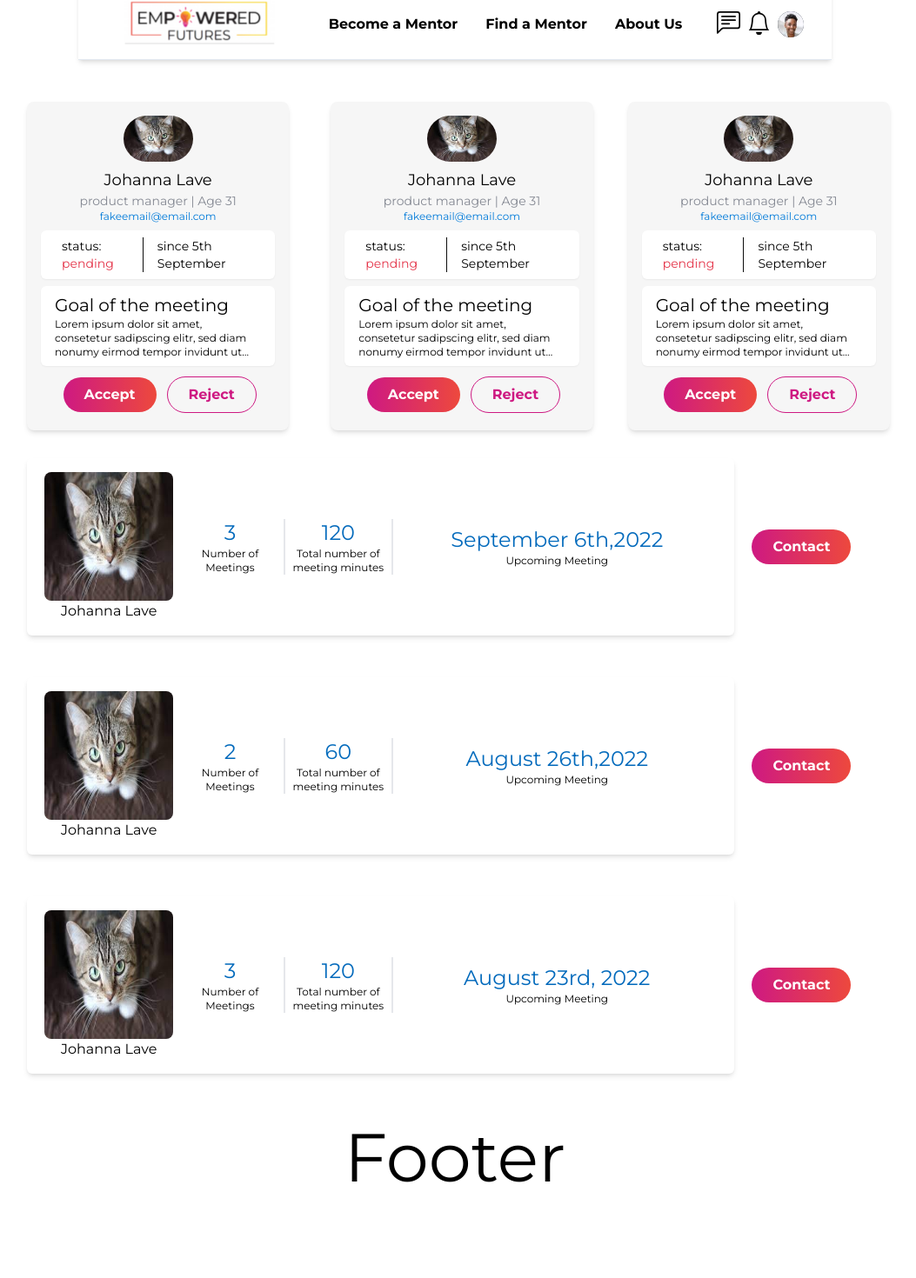
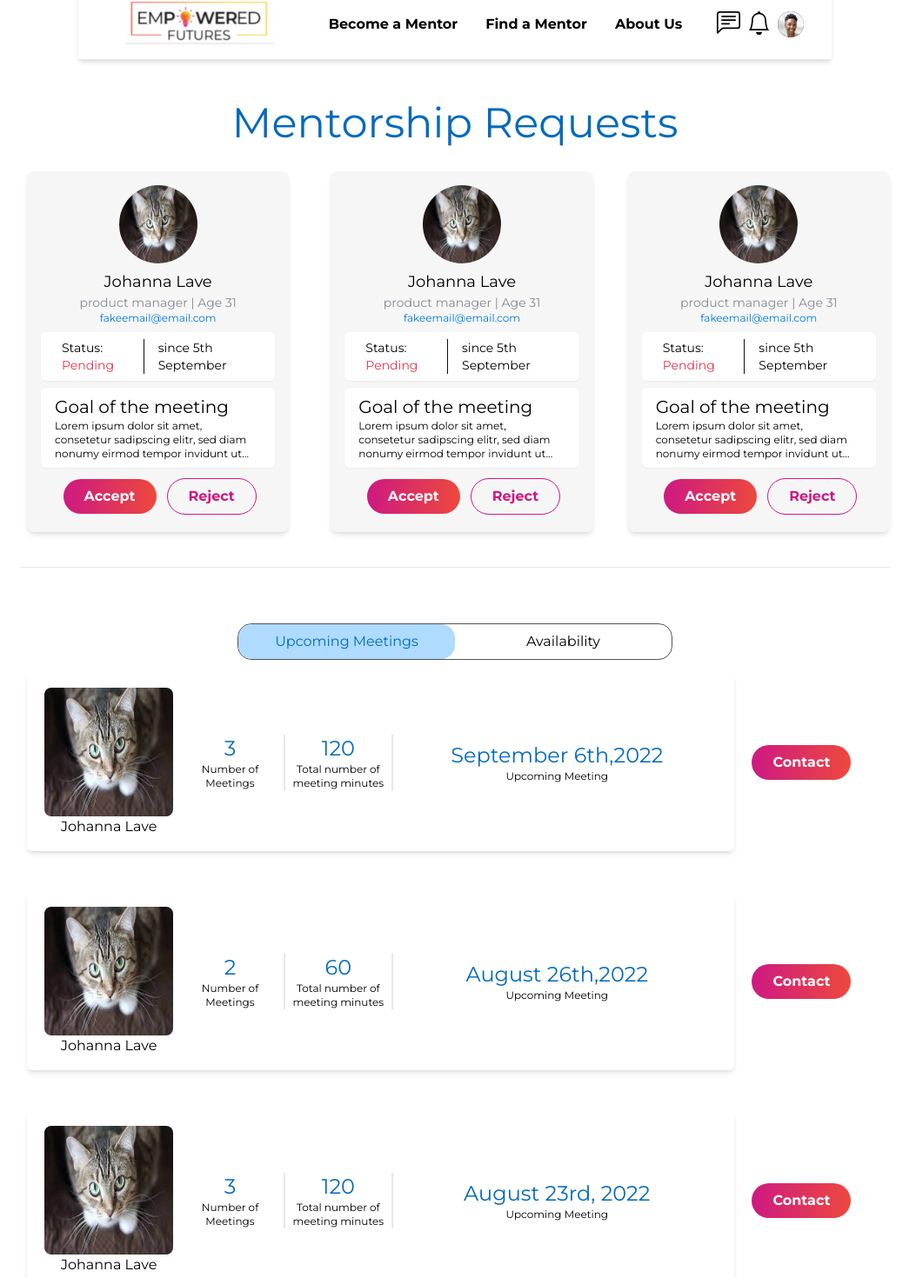
Before and after one commit to JasonXB/EF_Clone, a Next.js app: page /mentor-dashboard in a window 1280 px wide. Shown: the part 32-1502 px from the top of the page at 87% size, without its empty margins (117-1170 px from the left). Before the commit the page ends 1411 px from the top, so only its background shows below. Built offline with nearby package versions, Linux system fonts and the light colour scheme; what tw-elements would draw is missing.

Commit message:
toggle added, titles, comments and some styles

```diff
--- a/pages/mentor-dashboard.tsx
+++ b/pages/mentor-dashboard.tsx
@@ -4,6 +4,17 @@ import Layout from '../src/components/Layout';
 import MentorshipRequestCard from '../src/components/mentorDashboard/mentorship-request-card';
 import UpcomingMeetingCard from '../src/components/mentorDashboard/upcoming-meetings-card';
 
+import { Tab } from '@headlessui/react';
+import { Fragment } from 'react';
+
+/** Logic needed to add
+ Carousel option, only show arrows if there is more then 3
+
+ */
+
+// Still to do TypeScript interface, remove Any
+
+// Placeholder data, delete in future//////
 const placeholderDataForRequest = [
   {
     name: 'Johanna Lave',
@@ -11,7 +22,7 @@ const placeholderDataForRequest = [
     avatar: 'image src dynamic',
     age: '31',
     email: 'fakeemail@email.com',
-    status: 'pending',
+    status: 'Pending',
     date: '5th September',
     goalOfMeeting:
       'Lorem ipsum dolor sit amet, consetetur sadipscing elitr, sed diam nonumy eirmod tempor invidunt ut lafibore sed diam nonumy eirmod tempor',
@@ -22,7 +33,7 @@ const placeholderDataForRequest = [
     avatar: 'image src dynamic',
     age: '31',
     email: 'fakeemail@email.com',
-    status: 'pending',
+    status: 'Pending',
     date: '5th September',
     goalOfMeeting:
       'Lorem ipsum dolor sit amet, consetetur sadipscing elitr, sed diam nonumy eirmod tempor invidunt ut lafibore sed diam nonumy eirmod tempor',
@@ -33,7 +44,7 @@ const placeholderDataForRequest = [
     avatar: 'image src dynamic',
     age: '31',
     email: 'fakeemail@email.com',
-    status: 'pending',
+    status: 'Pending',
     date: '5th September',
     goalOfMeeting:
       'Lorem ipsum dolor sit amet, consetetur sadipscing elitr, sed diam nonumy eirmod tempor invidunt ut lafibore sed diam nonumy eirmod tempor',
@@ -68,17 +79,13 @@ const placeholderDataForMeetings = [
     },
   },
 ];
+////
 
-/** Logic needed to add
- Carousel option, only show arrows if there is more then 3
-
- */
-
-// Still to do TypeScript interface, remove Any
-
-const MentorDashboard: NextPage = ({}) => {
-  return (
-    <Layout headTitle="Mentor Dashboard">
+const DisplayMentorShipContainer = () => (
+  <>
+    <h1 className="py-4 text-4xl text-center md:text-5xl text-primary-1">
+      Mentorship Requests
+    </h1>
     {/* logic if there are no requests */}
     {placeholderDataForRequest.length === 0 ? (
       <div className="w-1/2 mx-auto mt-[10%]">
@@ -94,6 +101,40 @@ const MentorDashboard: NextPage = ({}) => {
         ))}
       </div>
     )}
+  </>
+);
+
+const DisplayUpcomingAvailabilityContainer = () => {
+  const toggleClasses = (isSelected: boolean) => {
+    const classes = {
+      selected: 'bg-primary-5 text-primary-1 rounded-2xl ',
+      unselected: 'text-black',
+    };
+    return `${
+      isSelected ? classes.selected : classes.unselected
+    } py-2 px-10 w-1/2 `;
+  };
+
+  return (
+    <div className="mt-16">
+      <Tab.Group>
+        <Tab.List className=" border-[1px] border-smoke-1 rounded-2xl w-11/12 ss:w-1/2  mx-auto display-flex">
+          <Tab as={Fragment}>
+            {({ selected }) => (
+              <button className={toggleClasses(selected)}>
+                Upcoming Meetings
+              </button>
+            )}
+          </Tab>
+          <Tab as={Fragment}>
+            {({ selected }) => (
+              <button className={toggleClasses(selected)}>Availability</button>
+            )}
+          </Tab>
+        </Tab.List>
+        <Tab.Panels>
+          <Tab.Panel>
+            {/* Upcoming meeting/availability   toggle */}
             <div className="space-y-4">
               {/* logic to check if there are any upcoming meetings */}
               {placeholderDataForMeetings.length === 0 ? (
@@ -112,6 +153,24 @@ const MentorDashboard: NextPage = ({}) => {
                 ))
               )}
             </div>
+          </Tab.Panel>
+          <Tab.Panel className="h-[30vw]">
+            <h4 className="mt-[15%] text-smoke-4 text-center">
+              Calendar coming soon
+            </h4>
+          </Tab.Panel>
+        </Tab.Panels>
+      </Tab.Group>
+    </div>
+  );
+};
+
+const MentorDashboard: NextPage = ({}) => {
+  return (
+    <Layout headTitle="Mentor Dashboard">
+      <DisplayMentorShipContainer />
+      <hr className="my-6" />
+      <DisplayUpcomingAvailabilityContainer />
     </Layout>
   );
 };
--- a/src/components/mentorDashboard/mentorship-request-card.tsx
+++ b/src/components/mentorDashboard/mentorship-request-card.tsx
@@ -1,9 +1,10 @@
-import { AnyMap } from 'immer/dist/internal';
 import Image from 'next/image';
 import placeholder from '../assets/cat.jpeg';
 import Button from '../buttons/reusable-buttons';
 
 const MentorshipRequestCard = (props: any, numberOfRequests: number) => {
+  //numberOfRequest not passing in properly
+  //avatar will be a future pass
   const { name, position, avatar, age, email, status, date, goalOfMeeting } =
     props.props;
 
@@ -21,17 +22,21 @@ const MentorshipRequestCard = (props: any, numberOfRequests: number) => {
       )}`}
     >
       <div className="flex flex-col items-center sm:basis-1/3">
-        <div className="w-20 ">
+        <div className="h-auto">
+          {/* width/height may need to be adjust once we pass image through. Double check if this is distorted later on. */}
           <Image
-            className="rounded-full"
+            className="rounded-[50%]"
             src={placeholder} //avatar for future dynamic props
             alt={`${name} avatar`}
             layout="intrinsic"
             placeholder="blur"
+            width={90}
+            height={90}
           />
         </div>
         <span className="text-lg">{name}</span>
         <h2 className="text-sm text-smoke-2">
+          {/* | divider looks a little weird on certain break points. trying to think of dynamic solution */}
           <span>
             {position} | Age {age}
           </span>
@@ -44,7 +49,7 @@ const MentorshipRequestCard = (props: any, numberOfRequests: number) => {
       <div className="w-full sm:basis-2/3">
         <div className="flex px-4 py-2 my-2 bg-white rounded-md shadow-sm wrap ">
           <h3 className="flex flex-wrap mx-2 text-sm  border-dark border-r-[1px]">
-            <span className="pr-2">status:</span>
+            <span className="pr-2">Status:</span>
             <span className="pr-2 text-tertiary-1">{status}</span>
           </h3>
           <h3 className="mx-2 text-sm ">
--- a/src/components/mentorDashboard/upcoming-meetings-card.tsx
+++ b/src/components/mentorDashboard/upcoming-meetings-card.tsx
@@ -1,10 +1,10 @@
-import Image from 'next/image';
 import placeholderImg from '../assets/cat.jpeg';
 import Avatar from '../avatar/avatar';
 import Button from '../buttons/reusable-buttons';
 
 const UpcomingMeetingCard = (props: any) => {
   const { name, avatar, numberOfMeetings, nextMeeting } = props.props;
+  //avatar will be passed in the future
 
   return (
     <div className="flex flex-col items-center ss:flex-row">
```
Also changed, not shown: 2 other files (tests, documents, lock files or other folders). Lines whose indentation alone changed are shown as unchanged.
